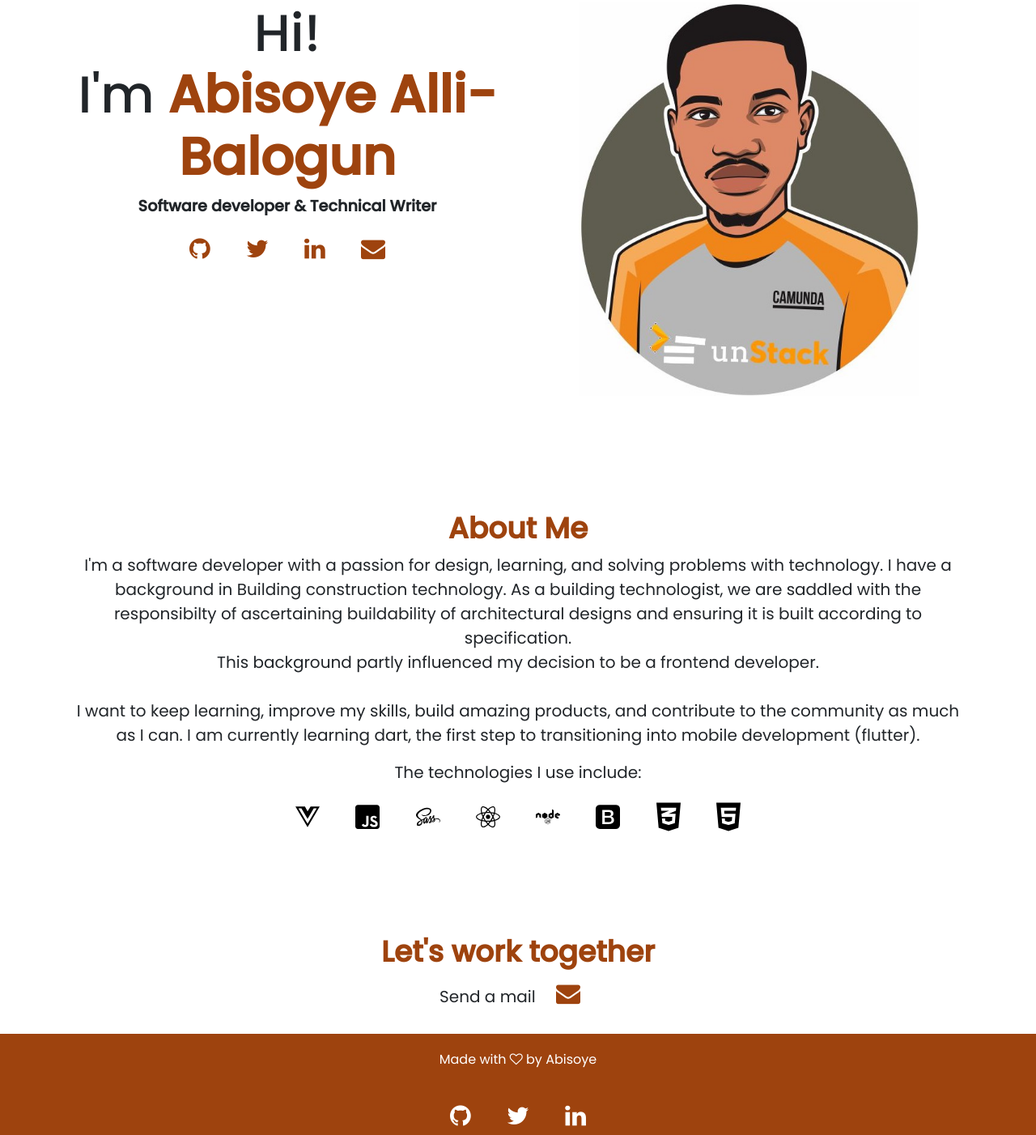
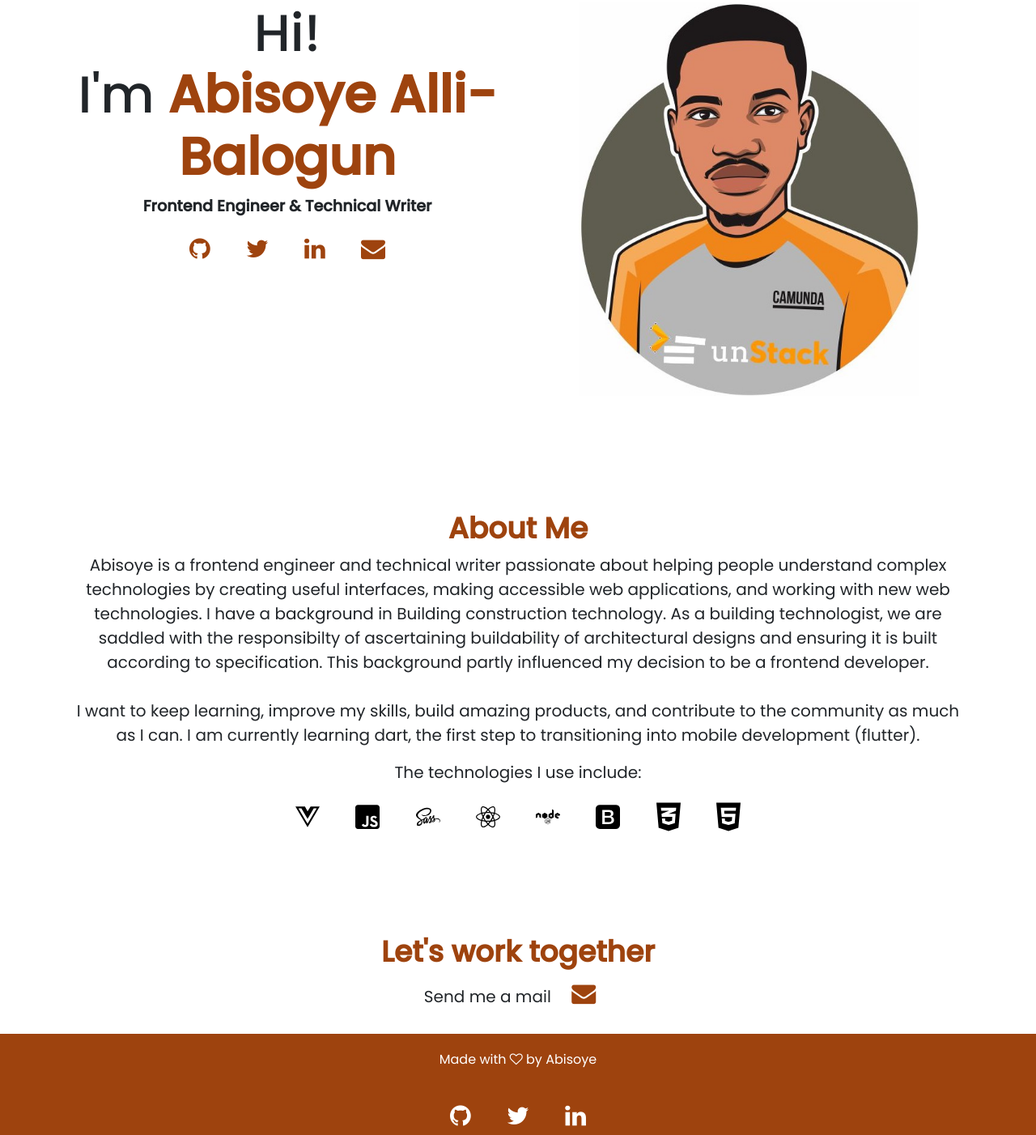
Before and after one commit to AbisoyeAlli/AbisoyeAlli.github.io, a plain HTML site: page index.html in a window 1280 px wide. Shown: the part 183-1585 px from the top of the page at 81% size. Drawn offline with nearby package versions, Linux system fonts and the light colour scheme.

Commit message:
about me and text updates

```diff
--- a/index.html
+++ b/index.html
@@ -57,7 +57,7 @@
           <div class="row">
             <div class="col-md-6 top-container top">
             <h1 class="name">Hi! <br/>I'm <b class="colored-name">Abisoye Alli-Balogun</b></h1>
-            <p class="intro"><b>Software developer & Technical Writer</b></p>
+            <p class="intro"><b>Frontend Engineer & Technical Writer</b></p>
             <a class="footer-link link" id="icons" href="https://github.com/AbisoyeAlli/" target="_blank"><i class="fa fa-github"></i></a>
             <a class="footer-link link" id="icons" href="https://twitter.com/abisoye_Alli" target="_blank"><i class="fa fa-twitter"></i></a>
             <a class="footer-link link" id="icons" href="https://www.linkedin.com/in/abisoye-alli-balogun-114891123/" target="_blank"><i class="fa fa-linkedin"></i></a>
@@ -73,7 +73,7 @@
           <div class="row">
             <div class="col-md-12 top-container topper" id="about">
             <h1><b class="colored-header">About Me</b></h1>
-            <p class="lead" style="font-weight: 400;">I'm a software developer with a passion for design, learning, and solving problems with technology. I have a background in Building construction technology. As a building technologist, we are saddled with the responsibilty of ascertaining buildability of architectural designs and ensuring it is built according to specification. <br/>This background partly influenced my decision to be a frontend developer.<br/><br/> I want to keep learning, improve my skills, build amazing products, and contribute to the community as much as I can. I am currently learning dart, the first step to transitioning into mobile development (flutter).</p>
+            <p class="lead" style="font-weight: 400;">Abisoye is a frontend engineer and technical writer passionate about helping people understand complex technologies by creating useful interfaces, making accessible web applications, and working with new web technologies. I have a background in Building construction technology. As a building technologist, we are saddled with the responsibilty of ascertaining buildability of architectural designs and ensuring it is built according to specification. This background partly influenced my decision to be a frontend developer.<br/><br/> I want to keep learning, improve my skills, build amazing products, and contribute to the community as much as I can. I am currently learning dart, the first step to transitioning into mobile development (flutter).</p>
           <p class="lead" style="font-weight: 400;">The technologies I use include:</p>
             <a class="footer-link link" id="icons"><img src="/assets/vuejs-brands.svg" style="width: 30px;"></a>
             <a class="footer-link link" id="icons"><img src="/assets/js-square-brands.svg" style="width: 30px;"></a>
@@ -162,7 +162,7 @@
   <div class="row">
     <div class="col-md-12 top-container topper">
     <h1><b class="colored-header">Let's work together</b></h1>
-    <p class="lead" style="font-weight: 400;"s>Send a mail <a class="footer-link link" id="icons" href="mailto:abisoyeoladayo@gmail.com"><i class="fa fa-envelope"></i></a></p>
+    <p class="lead" style="font-weight: 400;"s>Send me a mail <a class="footer-link link" id="icons" href="mailto:abisoyeoladayo@gmail.com"><i class="fa fa-envelope"></i></a></p>
     </div>
     </div>
     </div>
```
